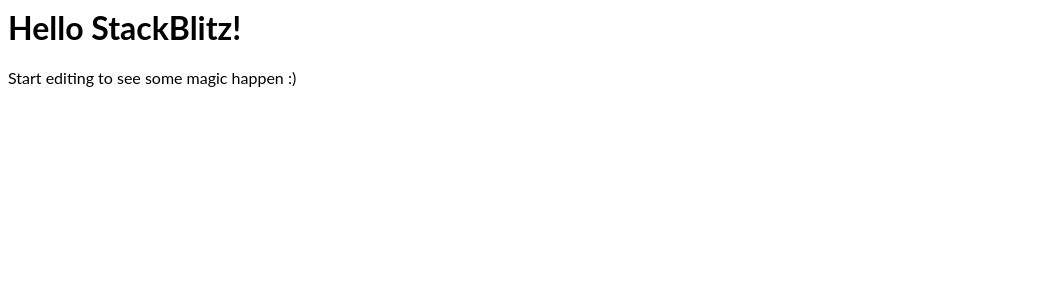
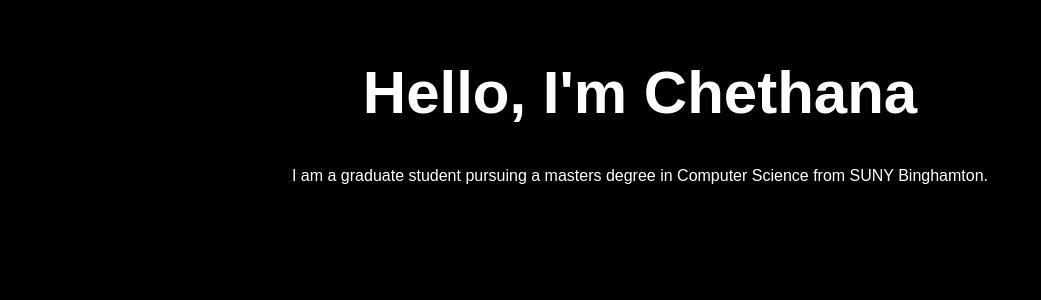
Before and after one commit to chethanagopinath/my-website, a React (Create React App) app: page / in a window 1280 px wide. Shown: the top 300 px of the page, without its empty margins (0-1041 px from the left). Built offline with nearby package versions, Linux system fonts and the light colour scheme.

Commit message:
Started with content of page

```diff
--- a/src/App.js
+++ b/src/App.js
@@ -3,9 +3,11 @@
 
 export default function App() {
   return (
-    <div>
-      <h1>Hello StackBlitz!</h1>
-      <p>Start editing to see some magic happen :)</p>
+    <div class="main-div">
+      <div class="sub-div">
+        <h1 id='name-header'>Hello, I'm Chethana</h1>
+        <p>I am a graduate student pursuing a masters degree in Computer Science from SUNY Binghamton.</p>
+      </div>
     </div>
   );
 }
--- a/src/style.css
+++ b/src/style.css
@@ -1,3 +1,17 @@
 h1, p {
-  font-family: Lato;
+  font-family: 'GT America Extended',sans-serif;
+  color: white;
+  text-align: center;
 }
+
+h1{
+  font-size: 60px;
+}
+
+body{
+  background-color: black;
+}
+
+.sub-div{
+  padding: 10px;
+}
```
